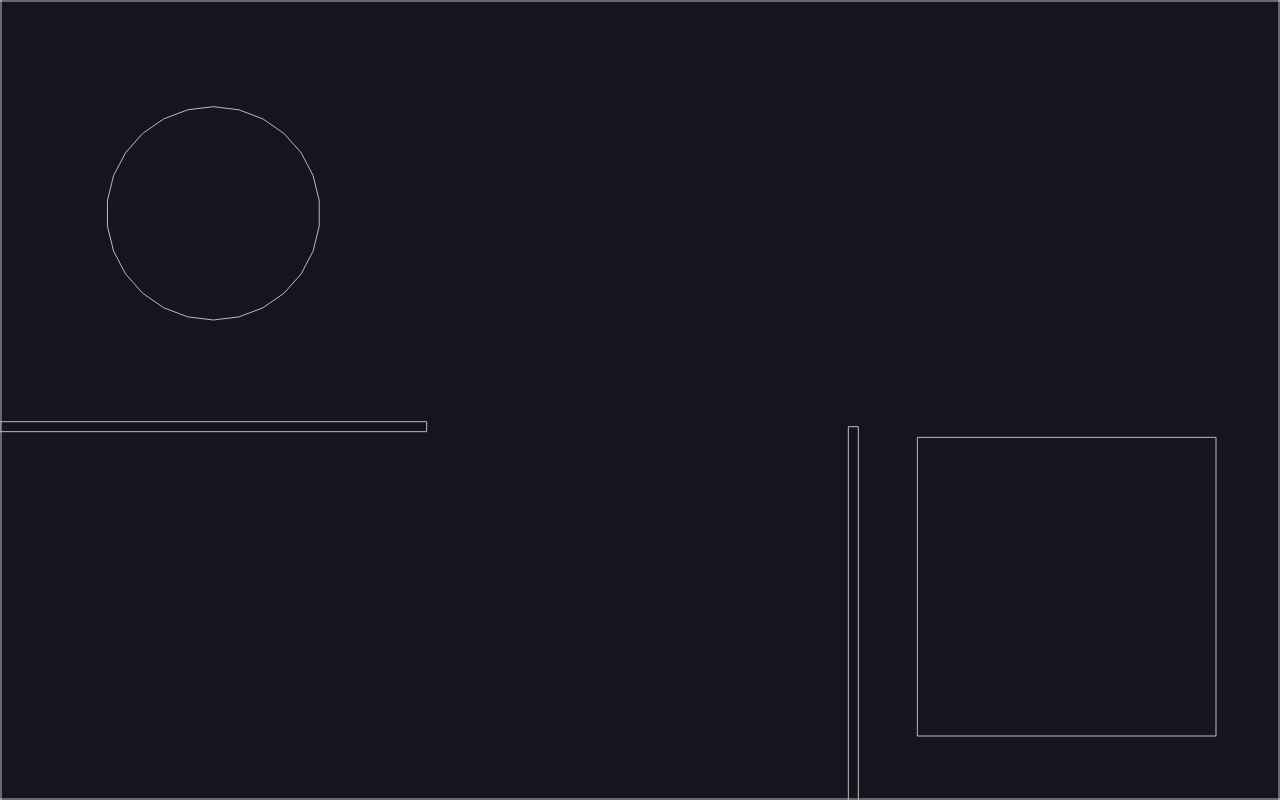
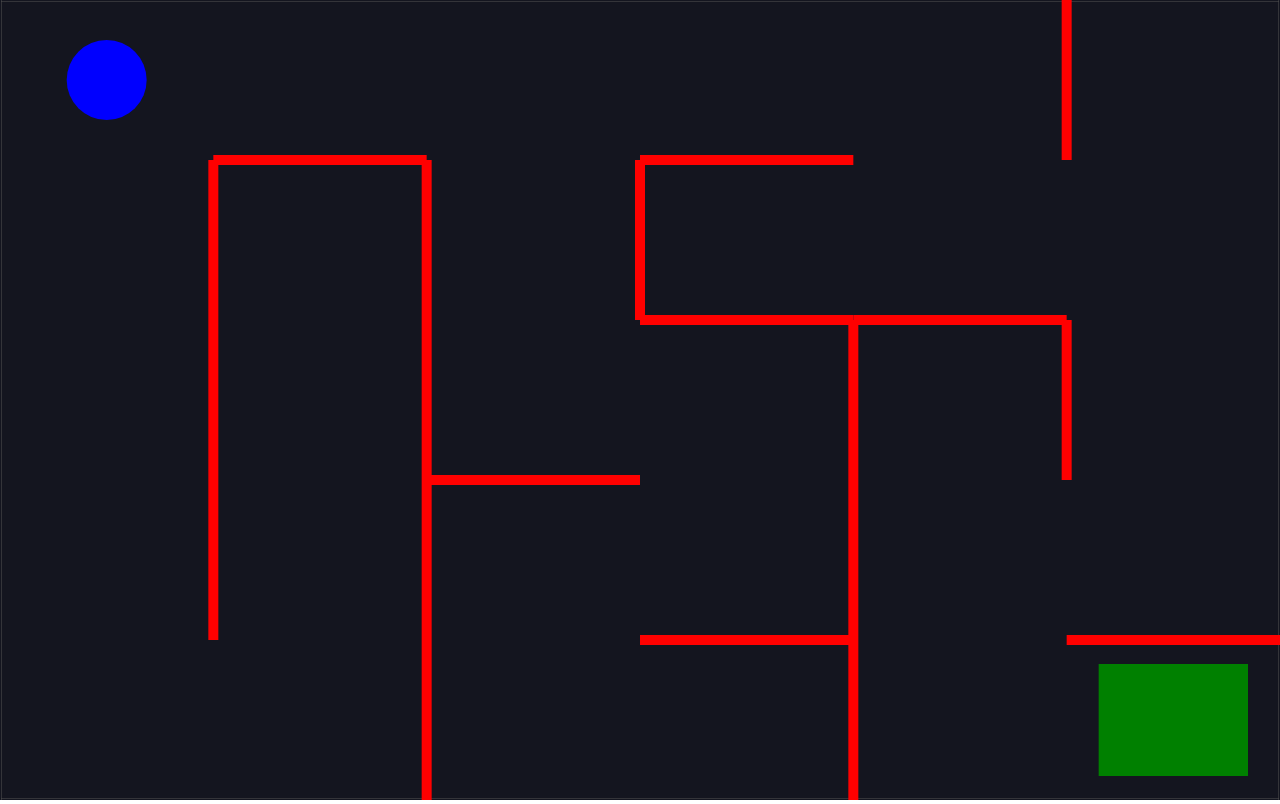
Before and after one commit to edwinhung/Maze, a plain HTML site: page index.html in a window 1280 px wide. Drawn offline with nearby package versions, Linux system fonts and the light colour scheme.

Commit message:
fix bug for setting static to false

```diff
--- a/index.html
+++ b/index.html
@@ -9,9 +9,31 @@
       body {
         margin: 0;
       }
+
+      .hidden {
+        display: none !important;
+      }
+
+      h1 {
+        color: white;
+        font-size: 64px;
+      }
+
+      .winner {
+        display: flex;
+        justify-content: center;
+        align-items: center;
+        position: absolute;
+        z-index: 1;
+        height: 100vh;
+        width: 100vw;
+      }
     </style>
   </head>
   <body>
+    <div class="winner hidden">
+      <h1>You Win!!</h1>
+    </div>
     <script src="index.js"></script>
   </body>
 </html>
--- a/index.js
+++ b/index.js
@@ -1,9 +1,11 @@
 const { World, Engine, Runner, Render, Bodies, Body, Events } = Matter;
 
-const cells = 3;
+const cellsHorizontal = 6;
+const cellsVertical = 5;
 const width = window.innerWidth;
 const height = window.innerHeight;
-const unitLength = width / cells;
+const unitLengthX = width / cellsHorizontal;
+const unitLengthY = height / cellsVertical;
 const wallSize = 10;
 
 const engine = Engine.create();
@@ -13,7 +15,7 @@ const render = Render.create({
   element: document.body,
   engine: engine,
   options: {
-    wireframes: true,
+    wireframes: false,
     width,
     height,
   },
@@ -43,20 +45,20 @@ const shuffle = (arr) => {
   return arr;
 };
 
-const grid = Array(cells)
+const grid = Array(cellsVertical)
   .fill(null)
-  .map(() => Array(cells).fill(false));
+  .map(() => Array(cellsHorizontal).fill(false));
 
-const verticals = Array(cells)
+const verticals = Array(cellsVertical)
   .fill(null)
-  .map(() => Array(cells - 1).fill(false));
+  .map(() => Array(cellsHorizontal - 1).fill(false));
 
-const horizontals = Array(cells - 1)
+const horizontals = Array(cellsVertical - 1)
   .fill(null)
-  .map(() => Array(cells).fill(false));
+  .map(() => Array(cellsHorizontal).fill(false));
 
-const startRow = Math.floor(Math.random() * cells);
-const startColumn = Math.floor(Math.random() * cells);
+const startRow = Math.floor(Math.random() * cellsVertical);
+const startColumn = Math.floor(Math.random() * cellsHorizontal);
 
 const stepCells = (row, column) => {
   // if I have visited cell at [row, column], then return
@@ -77,9 +79,9 @@ const stepCells = (row, column) => {
     const [nextRow, nextColumn, direction] = neighbor;
     if (
       nextRow < 0 ||
-      nextRow >= cells ||
+      nextRow >= cellsVertical ||
       nextColumn < 0 ||
-      nextColumn >= cells
+      nextColumn >= cellsHorizontal
     ) {
       continue;
     }
@@ -110,14 +112,17 @@ horizontals.forEach((row, rowIndex) => {
       return;
     }
     const wall = Bodies.rectangle(
-      columnIndex * unitLength + unitLength / 2,
-      rowIndex * unitLength + unitLength,
-      unitLength,
+      columnIndex * unitLengthX + unitLengthX / 2,
+      rowIndex * unitLengthY + unitLengthY,
+      unitLengthX,
       wallSize,
       {
         label: "wall",
-        mass: 0.1,
+        mass: 0.01,
         isStatic: true,
+        render: {
+          fillStyle: "red",
+        },
       }
     );
     World.add(world, wall);
@@ -130,14 +135,17 @@ verticals.forEach((row, rowIndex) => {
       return;
     }
     const wall = Bodies.rectangle(
-      columnIndex * unitLength + unitLength,
-      rowIndex * unitLength + unitLength / 2,
+      columnIndex * unitLengthX + unitLengthX,
+      rowIndex * unitLengthY + unitLengthY / 2,
       wallSize,
-      unitLength,
+      unitLengthY,
       {
         label: "wall",
-        mass: 0.1,
         isStatic: true,
+        mass: 0.01,
+        render: {
+          fillStyle: "red",
+        },
       }
     );
     World.add(world, wall);
@@ -146,21 +154,28 @@ verticals.forEach((row, rowIndex) => {
 
 // Goal
 const goal = Bodies.rectangle(
-  width - unitLength / 2,
-  height - unitLength / 2,
-  unitLength * 0.7,
-  unitLength * 0.7,
+  width - unitLengthX / 2,
+  height - unitLengthY / 2,
+  unitLengthX * 0.7,
+  unitLengthY * 0.7,
   {
     label: "goal",
     isStatic: true,
+    render: {
+      fillStyle: "green",
+    },
   }
 );
 
 World.add(world, goal);
 
 // Ball
-const ball = Bodies.circle(unitLength / 2, unitLength / 2, unitLength / 4, {
+const ballRadius = Math.min(unitLengthX, unitLengthY) / 4;
+const ball = Bodies.circle(unitLengthX / 2, unitLengthY / 2, ballRadius, {
   label: "ball",
+  render: {
+    fillStyle: "blue",
+  },
 });
 
 World.add(world, ball);
@@ -189,7 +204,8 @@ Events.on(engine, "collisionStart", (event) => {
       labels.includes(collision.bodyA.label) &&
       labels.includes(collision.bodyB.label)
     ) {
-      world.gravity.y = 1;
+      document.querySelector(".winner").classList.remove("hidden");
+      engine.world.gravity.y = 1;
       world.bodies.forEach((body) => {
         if (body.label === "wall") {
           Body.setStatic(body, false);
```
